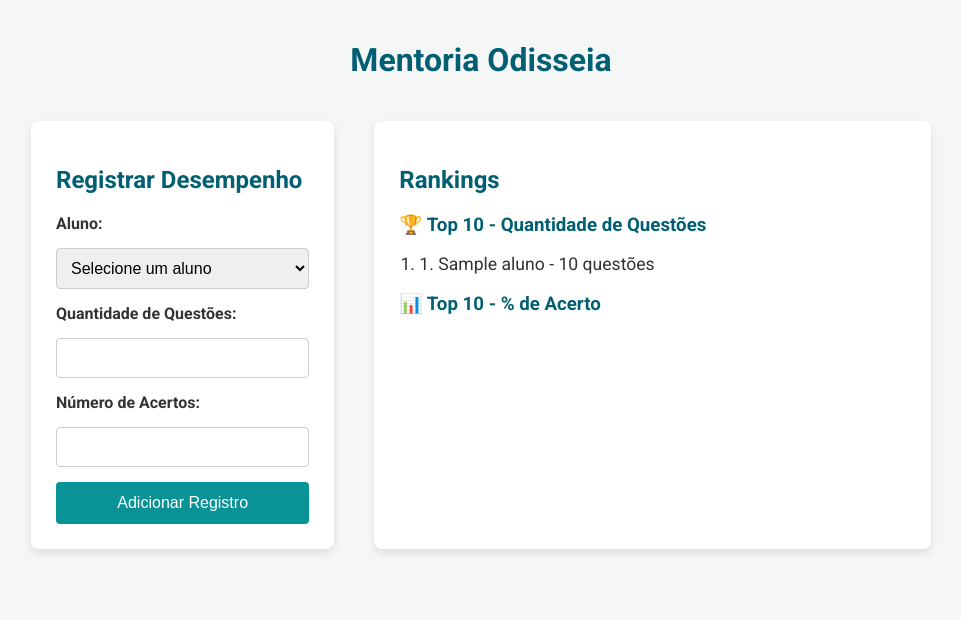
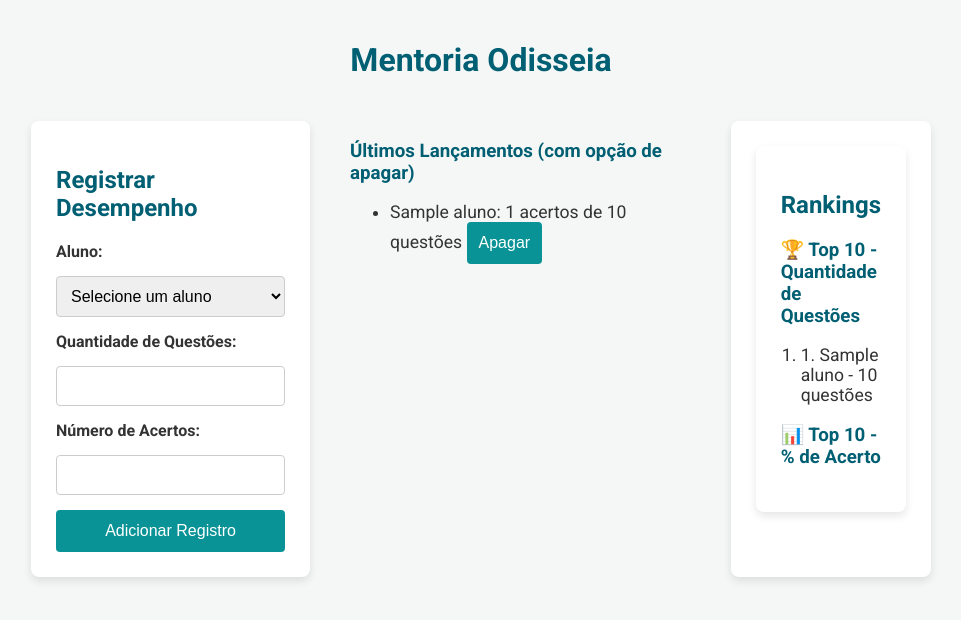
Before and after one commit to jvsouza01/mentoria-odisseia, a Flask app: page / in a window 1280 px wide. Shown: the top 620 px of the page, without its empty margins (159-1120 px from the left). Run offline with Flask 3, Linux system fonts and the light colour scheme; tables that the repository leaves empty hold one stand-in row (values such as "Sample post").

Commit message:
Adiciona funcionalidade de apagar registros

```diff
--- a/static/script.js
+++ b/static/script.js
@@ -3,8 +3,9 @@
     const registroForm = document.getElementById('registro-form');
     const rankingQtdList = document.getElementById('ranking-quantidade');
     const rankingPercList = document.getElementById('ranking-percentual');
+    const ultimosLancamentosList = document.getElementById('ultimos-lancamentos');
 
-    // Função para buscar a lista de alunos da nossa API
+    // (A função carregarAlunos continua a mesma)
     async function carregarAlunos() {
         try {
             const response = await fetch('/api/alunos');
@@ -21,65 +22,76 @@
         }
     }
 
-    // Função para buscar os dados dos rankings e exibi-los na tela
+    // (A função carregarRankings continua a mesma)
     async function carregarRankings() {
         try {
             const response = await fetch('/api/rankings');
             const rankings = await response.json();
-
-            // Limpa as listas antes de preencher
             rankingQtdList.innerHTML = '';
             rankingPercList.innerHTML = '';
-
-            // Preenche o ranking de quantidade
             rankings.quantidade.forEach((item, index) => {
                 const li = document.createElement('li');
                 li.textContent = `${index + 1}. ${item.nome} - ${item.total} questões`;
                 rankingQtdList.appendChild(li);
             });
-
-            // Preenche o ranking de percentual
             rankings.percentual.forEach((item, index) => {
                 const li = document.createElement('li');
-                // toFixed(2) para formatar com 2 casas decimais
                 li.textContent = `${index + 1}. ${item.nome} - ${item.percentual.toFixed(2)}%`;
                 rankingPercList.appendChild(li);
             });
-
         } catch (error) {
             console.error('Erro ao carregar rankings:', error);
         }
     }
 
-    // Função para lidar com o envio do formulário
+    // NOVA FUNÇÃO para carregar os últimos lançamentos
+    async function carregarUltimosLancamentos() {
+        try {
+            const response = await fetch('/api/registros/recentes');
+            const registros = await response.json();
+            ultimosLancamentosList.innerHTML = ''; // Limpa a lista
+
+            registros.forEach(r => {
+                const li = document.createElement('li');
+                li.innerHTML = `
+                    ${r.aluno_nome}: ${r.acertos} acertos de ${r.questoes} questões
+                    <button class="delete-btn" data-id="${r.id}">Apagar</button>
+                `;
+                ultimosLancamentosList.appendChild(li);
+            });
+        } catch (error) {
+            console.error('Erro ao carregar últimos lançamentos:', error);
+        }
+    }
+
+    // Função para recarregar todos os dados da página
+    async function recarregarTudo() {
+        await carregarRankings();
+        await carregarUltimosLancamentos();
+    }
+
+    // (A função de submit do formulário foi levemente ajustada)
     registroForm.addEventListener('submit', async (event) => {
-        // Previne o recarregamento padrão da página
         event.preventDefault();
-
         const formData = new FormData(registroForm);
         const dados = {
             aluno_id: formData.get('aluno_id'),
             quantidade: formData.get('quantidade'),
             acertos: formData.get('acertos')
         };
-
-        // Validação simples
         if (parseInt(dados.acertos) > parseInt(dados.quantidade)) {
             alert('O número de acertos não pode ser maior que a quantidade de questões.');
             return;
         }
-
         try {
             const response = await fetch('/api/registros', {
                 method: 'POST',
                 headers: { 'Content-Type': 'application/json' },
                 body: JSON.stringify(dados)
             });
-
             if (response.ok) {
-                // Se o registro foi salvo com sucesso
-                registroForm.reset(); // Limpa o formulário
-                await carregarRankings(); // Atualiza os rankings na tela
+                registroForm.reset();
+                await recarregarTudo(); // Recarrega rankings e lançamentos
             } else {
                 alert('Falha ao salvar o registro.');
             }
@@ -88,7 +100,31 @@
         }
     });
 
+    // NOVA LÓGICA para escutar cliques nos botões de apagar
+    ultimosLancamentosList.addEventListener('click', async (event) => {
+        // Verifica se o que foi clicado foi um botão com a classe 'delete-btn'
+        if (event.target.classList.contains('delete-btn')) {
+            const registroId = event.target.dataset.id; // Pega o ID do registro
+
+            // Pede confirmação antes de apagar
+            if (confirm('Tem certeza que deseja apagar este registro?')) {
+                try {
+                    const response = await fetch(`/api/registros/${registroId}`, {
+                        method: 'DELETE'
+                    });
+                    if (response.ok) {
+                        await recarregarTudo(); // Se apagou, recarrega tudo
+                    } else {
+                        alert('Falha ao apagar o registro.');
+                    }
+                } catch (error) {
+                    console.error('Erro ao apagar registro:', error);
+                }
+            }
+        }
+    });
+
     // Carrega os dados iniciais quando a página é aberta
     carregarAlunos();
-    carregarRankings();
+    recarregarTudo();
 });
--- a/templates/index.html
+++ b/templates/index.html
@@ -28,6 +28,14 @@
             </form>
         </section>
 
+        <section class="recent-section">
+            <h3>Últimos Lançamentos (com opção de apagar)</h3>
+            <ul id="ultimos-lancamentos">
+                </ul>
+        </section>
+
+        <section class="ranking-section">
+
         <section class="ranking-section">
             <h2>Rankings</h2>
 
```
